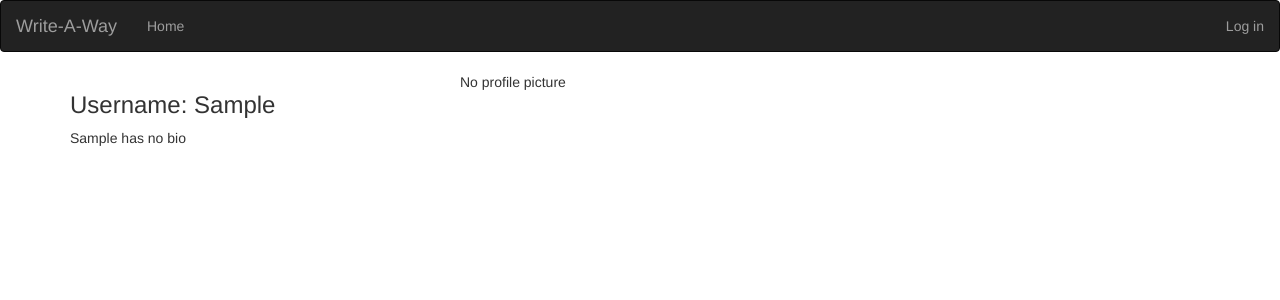
After one commit to JoyWambui/write-a-way, a Flask app: a page that uses app/templates/navbar.html in a window 1280 px wide. The commit adds this page. Shown: the top 300 px of the page. Run offline with Flask 2, Linux system fonts and the light colour scheme; tables that the repository leaves empty hold one stand-in row (values such as "Sample post"); some libraries are stand-ins or nearby versions.

Commit message:
Add account view

```diff
--- a/app/main/views.py
+++ b/app/main/views.py
@@ -1,6 +1,15 @@
-from flask import render_template
+from flask import render_template,request,redirect,url_for,abort
+from ..models import User
 from . import main
 
 @main.route('/')
 def index():
     return render_template('index.html')
+
+@main.route('/user/<username>')
+def account(username):
+    user=User.query.filter_by(username=username).first()
+    if user is None:
+        abort(404)
+    title='Your Account'
+    return render_template('account/account.html', title=title,user=user)
--- a/app/models.py
+++ b/app/models.py
@@ -14,6 +14,8 @@ class User(UserMixin,db.Model):
     username = db.Column(db.String(25), unique=True,nullable=False)
     user_email = db.Column(db.String(120), unique=True,nullable=False)
     user_password = db.Column(db.String(255), unique=True,nullable=False)
+    user_bio = db.Column(db.Text(),nullable=True)
+    user_account_image= db.Column(db.String(),nullable=True)
     #Setting password and its hash
     @property
     def password(self):
@@ -26,8 +28,6 @@ class User(UserMixin,db.Model):
     def verify_password_hash(self,password):
         return check_password_hash(self.user_password,password)
 
-    #user_bio = db.Column(db.String(25), unique=True,nullable=False)
-    #image= db.Column(db.String(25), unique=True,nullable=False)
     #user_posts= db.relationship('Post',backref='author',lazy=True)
 
     def __repr__(self):
--- /dev/null
+++ b/app/templates/account/account.html
@@ -0,0 +1,24 @@
+{% extends 'base.html'%}
+
+{% block content %}
+<div class="container">
+    <div class="row">
+        <div class="col-md-4">
+            <h3>Username: {{user.username| capitalize}} </h3>
+            {% if user.bio %}
+                <p> {{user.user_bio}}</p>
+            {%else%}
+                <p> {{user.username| capitalize}} has no bio </p>
+            {% endif %}
+        </div>
+
+        <div class="col-md-4">
+            {% if user.profile_pic_path %}
+                <img src="{{url_for('static',filename=user.profile_pic_path)}}" alt="" class="img-thumbnail">
+            {%else%}
+                <p>No profile picture</p>
+            {% endif %}
+        </div>
+    </div>
+</div>
+{% endblock %}
--- a/app/templates/navbar.html
+++ b/app/templates/navbar.html
@@ -10,9 +10,14 @@
             <a class="navbar-brand" href="/">Write-A-Way</a>
         </div>
         <ul class="nav navbar-nav navbar-right">
-            <li><a href="{{url_for('auth.login')}}">Sign in</a></li>
+            {% if current_user.is_authenticated %}
+                <li><a href="{{url_for('main.account',username=current_user.username)}}">Account</a></li>
+                <li><a href="{{url_for('auth.logout')}}">Log out</a></li>
+            {% else %}
+                <li><a href="{{url_for('auth.login')}}">Log in</a></li>
+            {%endif%}
           </ul>
-        <div class="navbar-collapse collapse">
+          <div class="navbar-collapse collapse">
             <ul class="nav navbar-nav">
                 <li><a href="/">Home</a></li>
         </div>
```
Also changed, not shown: migrations/versions/019a66c9fe00_add_user_table.py (deleted, +0 -37 lines), migrations/versions/26b4ec21cd5d_create_user_table.py (added, +30 -0 lines).
